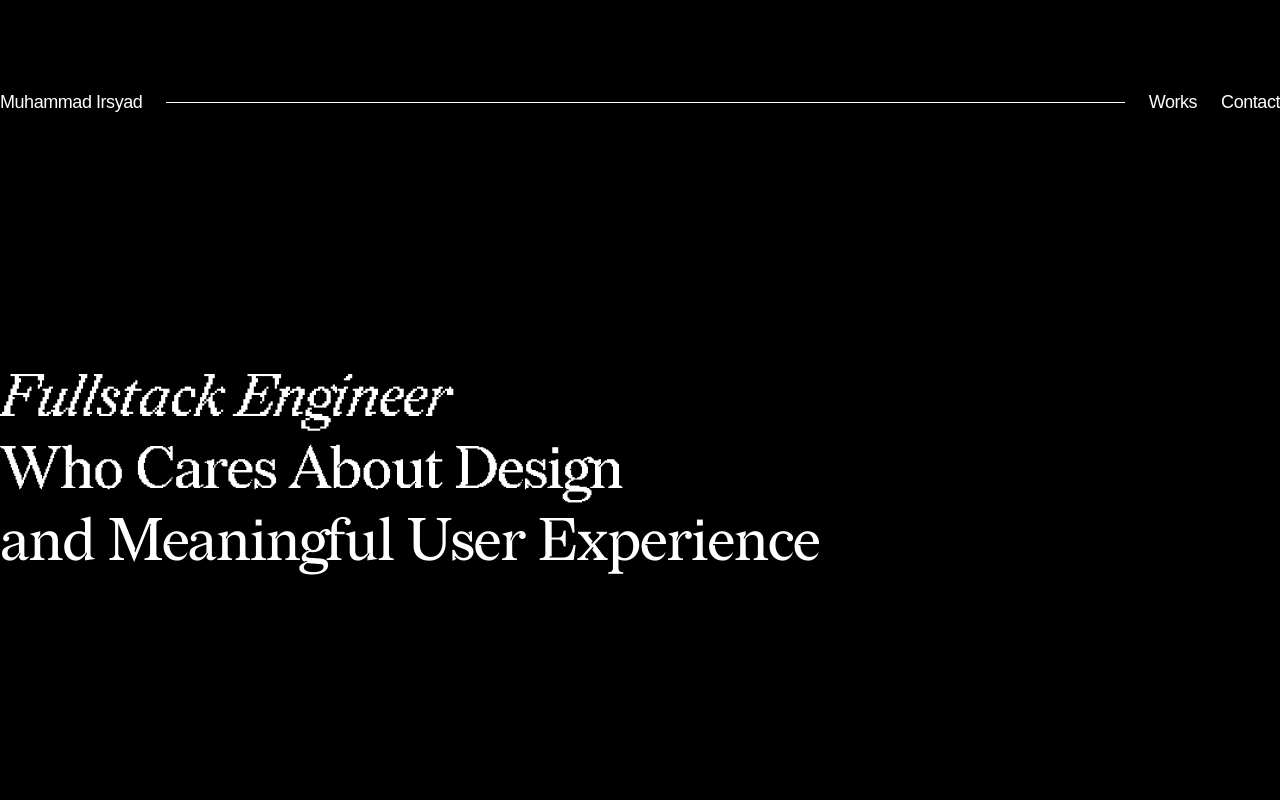
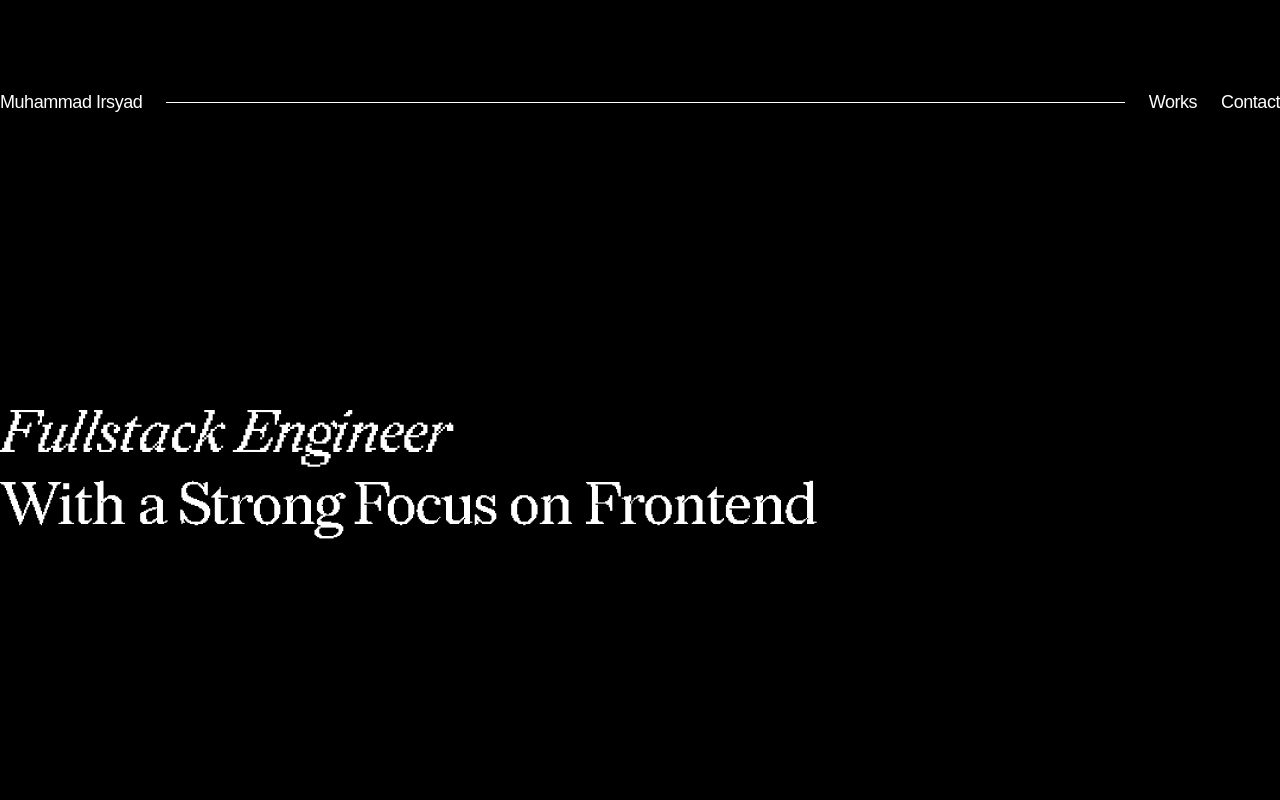
Before and after one commit to irxd/portfolio, a Next.js app: page / in a window 1280 px wide. Shown: the top 800 px of the page. Built offline with nearby package versions, Linux system fonts and the light colour scheme.

Commit message:
feat: update hero description
(cherry picked from commit a5db7de6eb1901f065072b8a061422b4b6fcd927)

```diff
--- a/app/components/Hero.tsx
+++ b/app/components/Hero.tsx
@@ -11,10 +11,6 @@ const redaction35Italic = localFont({
 
 const redaction20 = localFont({
   src: '../fonts/Redaction_20-Regular.woff2',
-});
-
-const redaction = localFont({
-  src: '../fonts/Redaction-Regular.woff2',
 });
 
 export default function Hero() {
@@ -60,13 +56,7 @@ export default function Hero() {
             redaction20.className,
             "text-3xl md:text-6xl leading-10 md:leading-18 tracking-tight"
           )}>
-            Who Cares About Design
-          </p>
-          <p className={twMerge(
-            redaction.className,
-            "text-3xl md:text-6xl leading-10 md:leading-18 tracking-tight"
-          )}>
-            and Meaningful User Experience
+            With a Strong Focus on Frontend
           </p>
         </h1>
 
```
